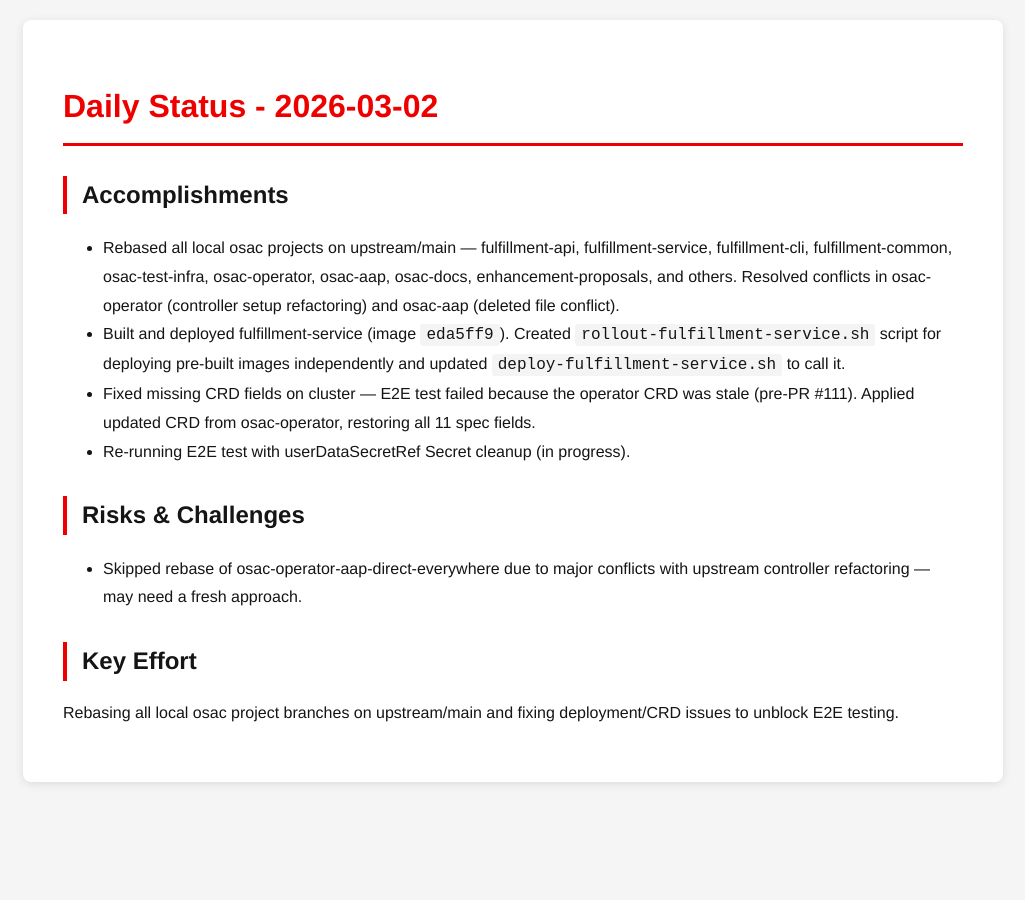
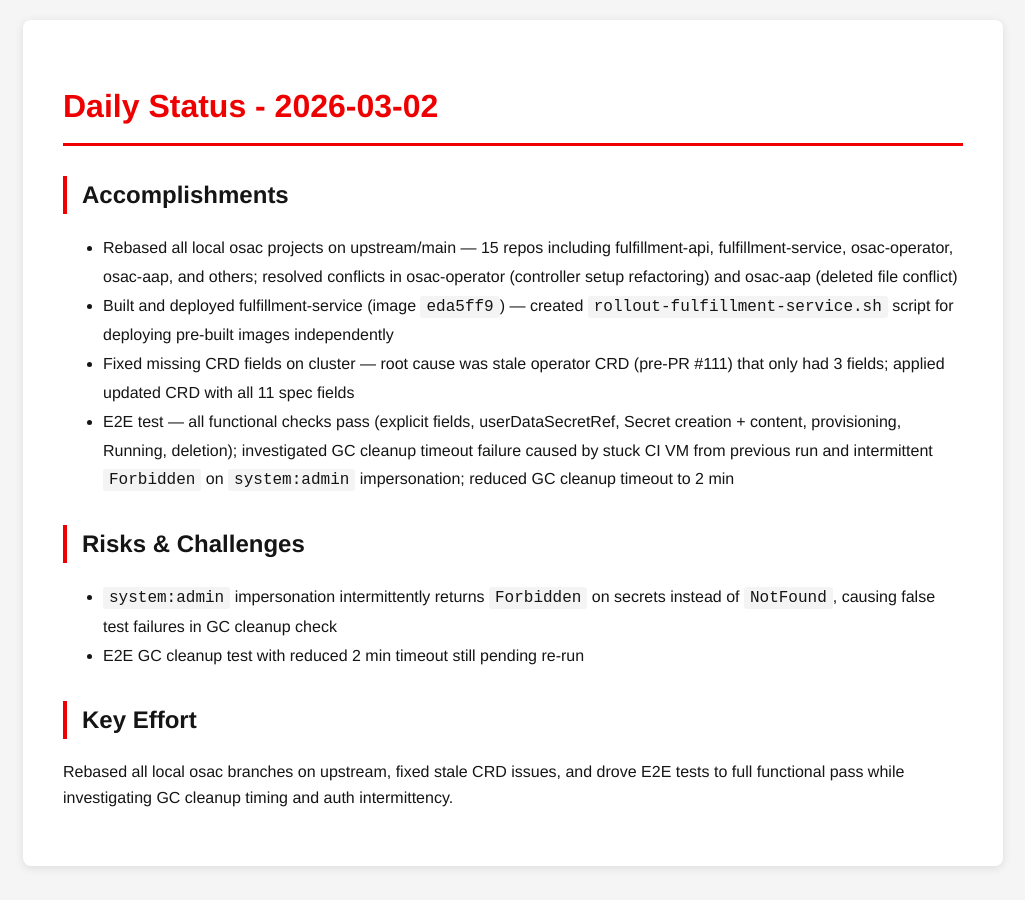
Before and after one commit to tzvatot/daily-status, a Jekyll site: the page built from 2026-03-02.md, in a window 1280 px wide. Shown: the whole page, without its empty margins (127-1152 px from the left). Built offline with Jekyll 4.4.1, drawn with Linux system fonts in a browser that asks for light colours.

Commit message:
Daily status update - 2026-03-02

```diff
--- a/2026-03-02.md
+++ b/2026-03-02.md
@@ -7,13 +7,14 @@
 # Daily Status - 2026-03-02
 
 ## Accomplishments
-- Rebased all local osac projects on upstream/main — fulfillment-api, fulfillment-service, fulfillment-cli, fulfillment-common, osac-test-infra, osac-operator, osac-aap, osac-docs, enhancement-proposals, and others. Resolved conflicts in osac-operator (controller setup refactoring) and osac-aap (deleted file conflict).
-- Built and deployed fulfillment-service (image `eda5ff9`). Created `rollout-fulfillment-service.sh` script for deploying pre-built images independently and updated `deploy-fulfillment-service.sh` to call it.
-- Fixed missing CRD fields on cluster — E2E test failed because the operator CRD was stale (pre-PR #111). Applied updated CRD from osac-operator, restoring all 11 spec fields.
-- Re-running E2E test with userDataSecretRef Secret cleanup (in progress).
+- Rebased all local osac projects on upstream/main — 15 repos including fulfillment-api, fulfillment-service, osac-operator, osac-aap, and others; resolved conflicts in osac-operator (controller setup refactoring) and osac-aap (deleted file conflict)
+- Built and deployed fulfillment-service (image `eda5ff9`) — created `rollout-fulfillment-service.sh` script for deploying pre-built images independently
+- Fixed missing CRD fields on cluster — root cause was stale operator CRD (pre-PR #111) that only had 3 fields; applied updated CRD with all 11 spec fields
+- E2E test — all functional checks pass (explicit fields, userDataSecretRef, Secret creation + content, provisioning, Running, deletion); investigated GC cleanup timeout failure caused by stuck CI VM from previous run and intermittent `Forbidden` on `system:admin` impersonation; reduced GC cleanup timeout to 2 min
 
 ## Risks & Challenges
-- Skipped rebase of osac-operator-aap-direct-everywhere due to major conflicts with upstream controller refactoring — may need a fresh approach.
+- `system:admin` impersonation intermittently returns `Forbidden` on secrets instead of `NotFound`, causing false test failures in GC cleanup check
+- E2E GC cleanup test with reduced 2 min timeout still pending re-run
 
 ## Key Effort
-Rebasing all local osac project branches on upstream/main and fixing deployment/CRD issues to unblock E2E testing.
+Rebased all local osac branches on upstream, fixed stale CRD issues, and drove E2E tests to full functional pass while investigating GC cleanup timing and auth intermittency.
```
